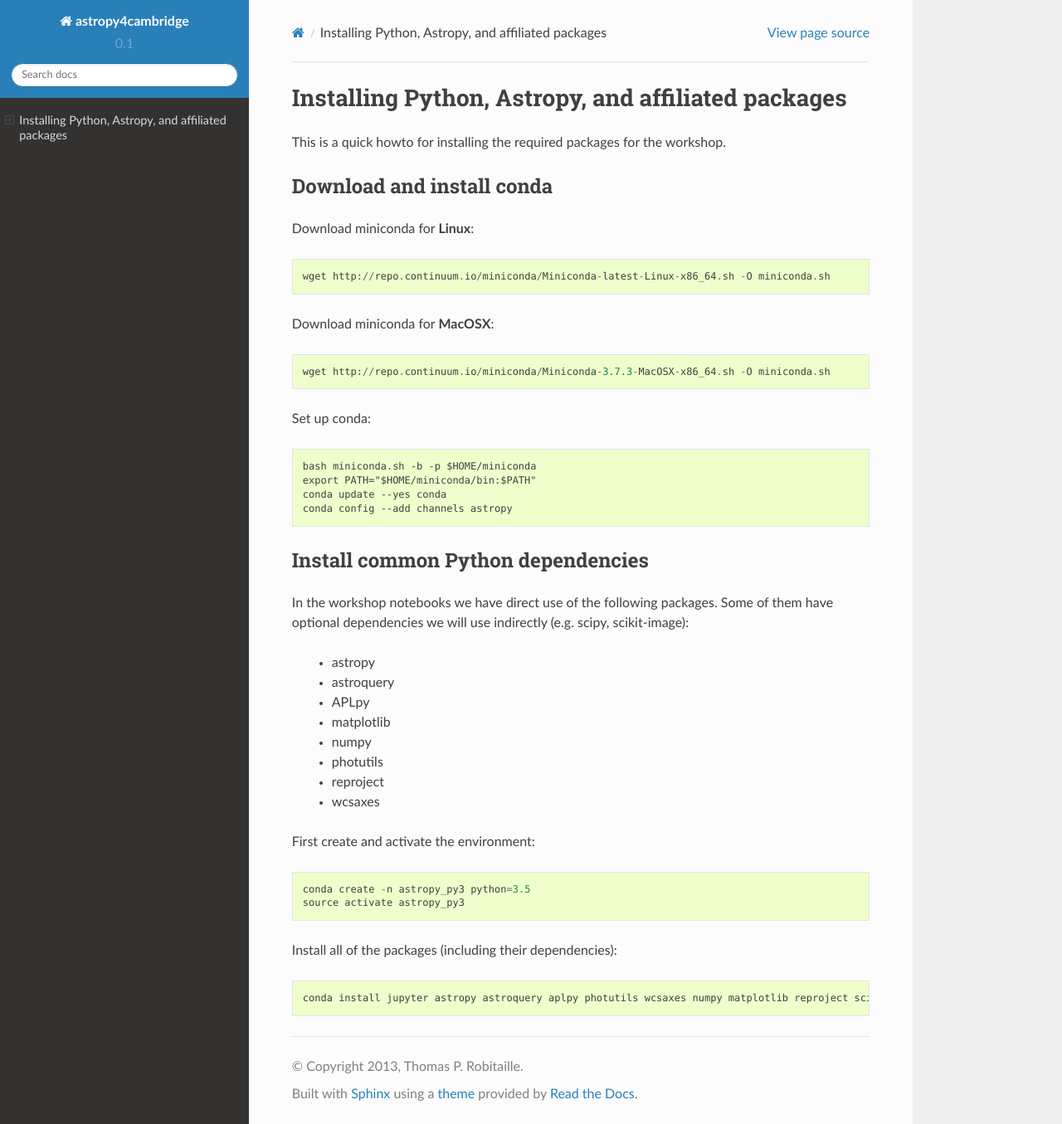
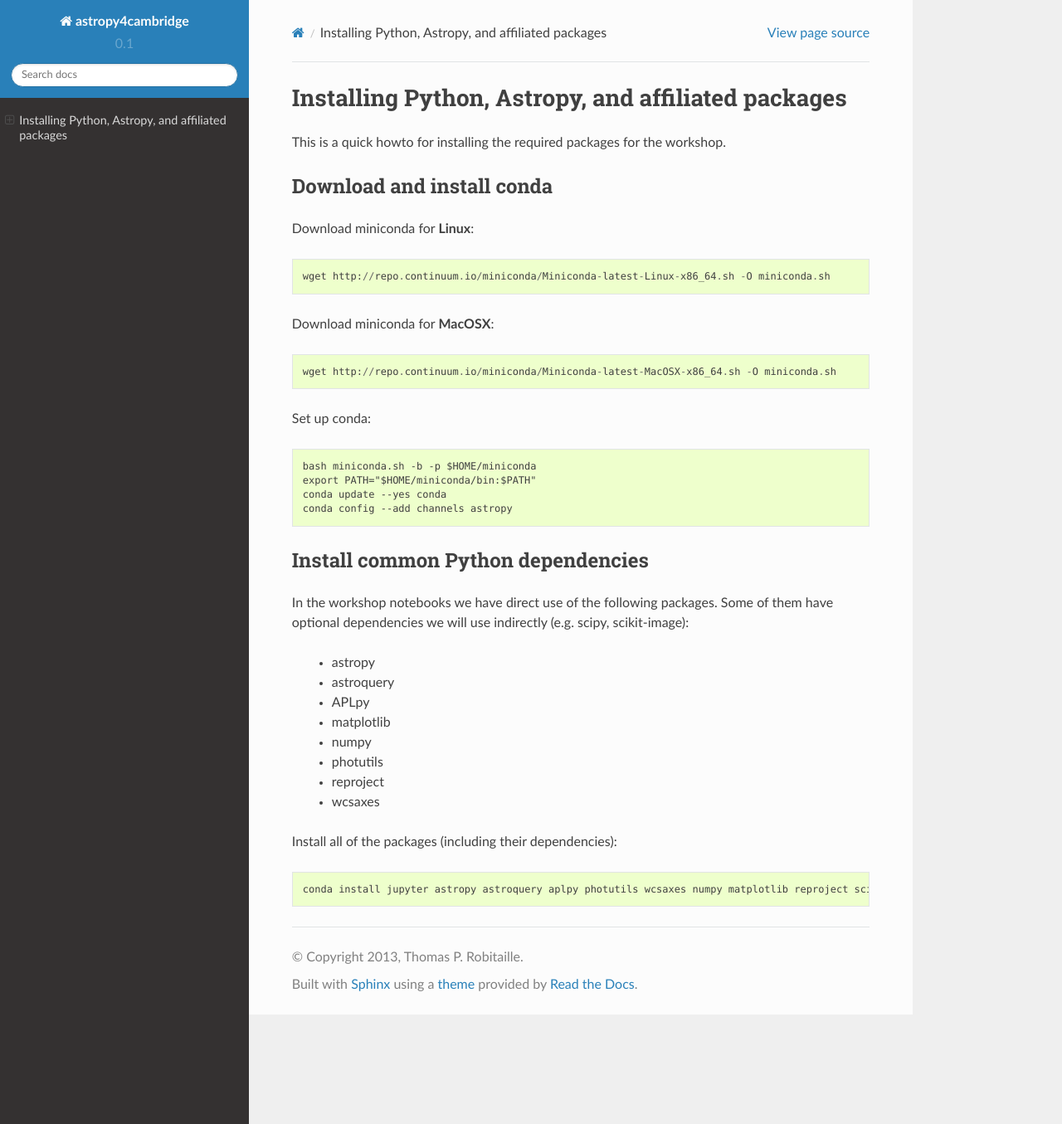
Before and after one commit to astrofrog/astropy4cambridge, a Sphinx documentation site: the page built from docs/install.rst, in a window 1280 px wide and 1355 px high. Shown: the whole window at 83% size. Built offline with Sphinx 7.4.7 and the Read the Docs theme 2.0.0, drawn with Linux system fonts in a browser that asks for light colours.

Commit message:
Addressing comments for the installation page

```diff
--- a/docs/install.rst
+++ b/docs/install.rst
@@ -14,7 +14,7 @@ Download miniconda for **Linux**::
 
 Download miniconda for **MacOSX**::
 
-    wget http://repo.continuum.io/miniconda/Miniconda-3.7.3-MacOSX-x86_64.sh -O miniconda.sh
+    wget http://repo.continuum.io/miniconda/Miniconda-latest-MacOSX-x86_64.sh -O miniconda.sh
 
 
 Set up conda::
@@ -41,10 +41,6 @@ scikit-image):
  - reproject
  - wcsaxes
 
-First create and activate the environment::
-
-    conda create -n astropy_py3 python=3.5
-    source activate astropy_py3
 
 Install all of the packages (including their dependencies)::
 
```
